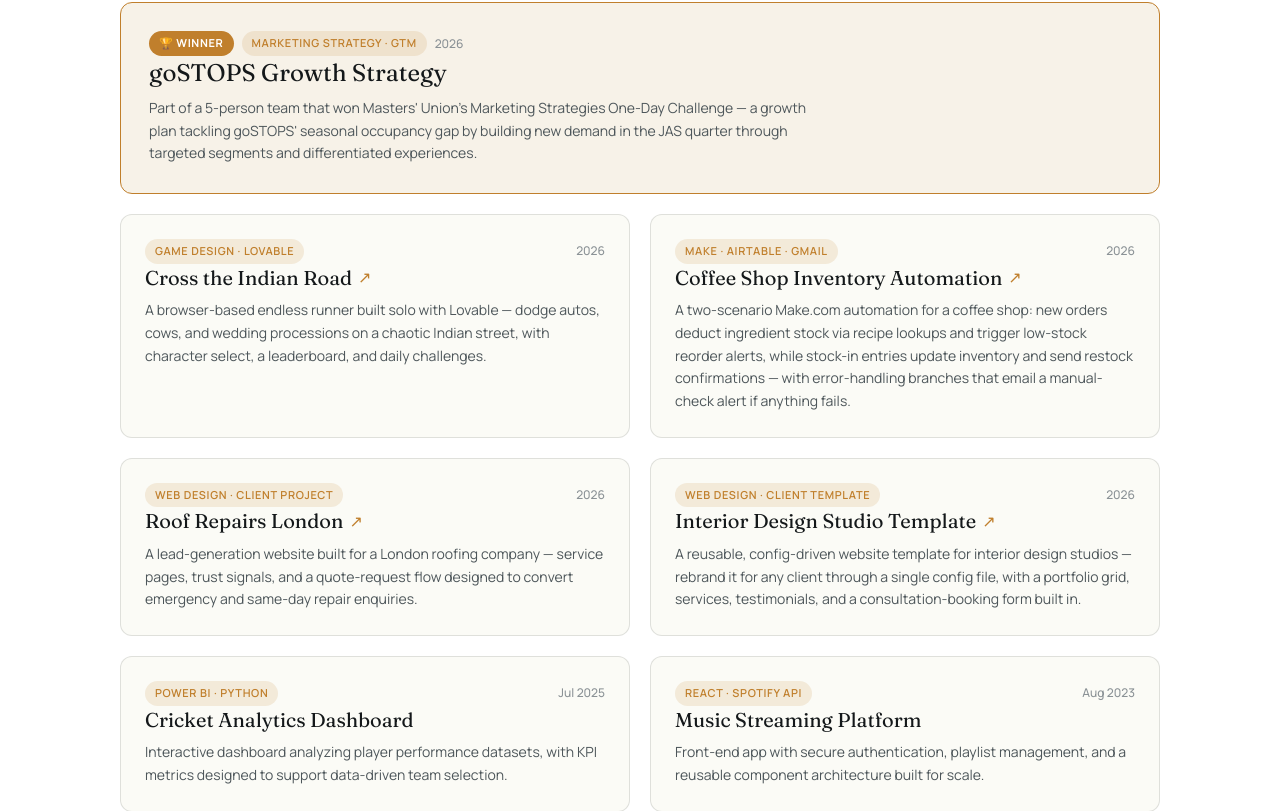
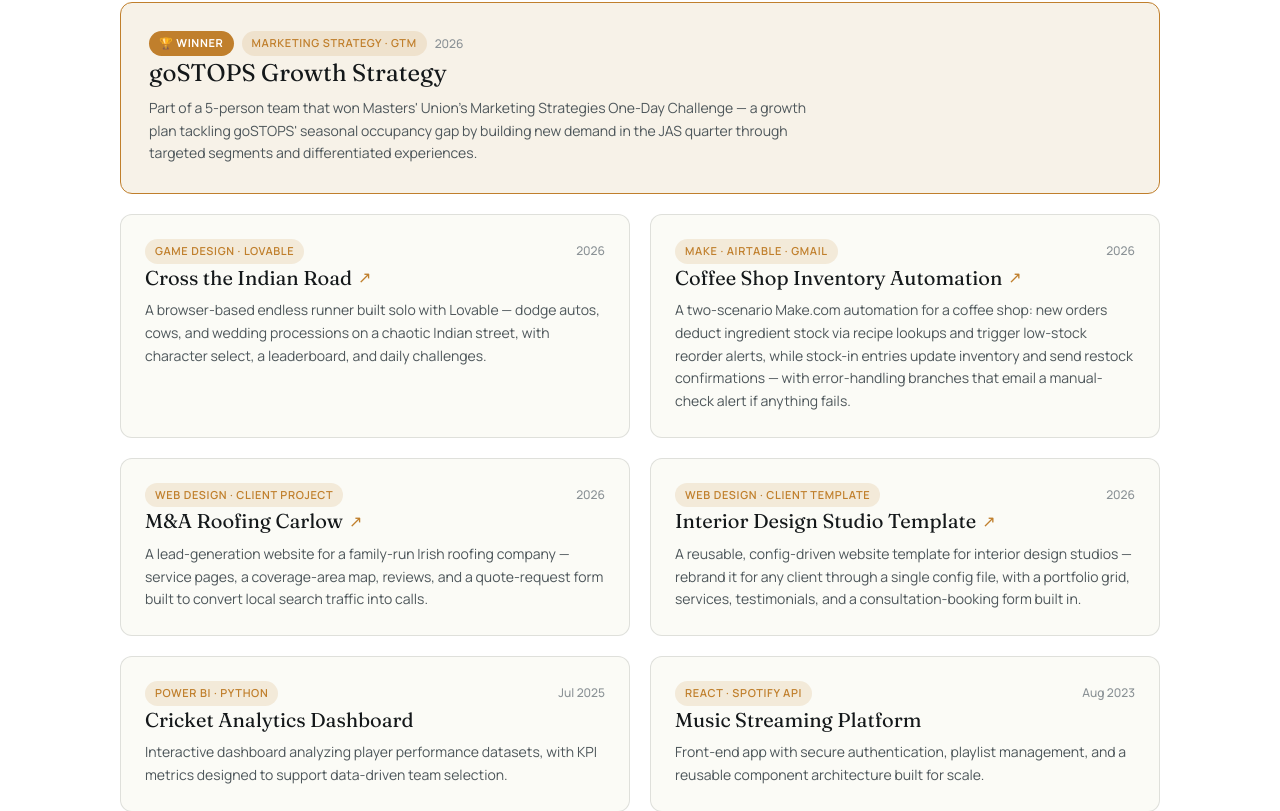
Before and after one commit to ayush-0309/ayush-garg-portfolio, a Next.js app: page / in a window 1280 px wide. Shown: the part 3339-4150 px from the top of the page. Built offline with nearby package versions, Linux system fonts and the light colour scheme.

Commit message:
Swap Roof Repairs London for M&A Roofing Carlow project

```diff
--- a/src/components/Projects.tsx
+++ b/src/components/Projects.tsx
@@ -31,13 +31,13 @@
     href: "https://www.youtube.com/watch?v=sN6DwEsyUS4",
   },
   {
-    title: "Roof Repairs London",
+    title: "M&A Roofing Carlow",
     stack: "Web Design · Client Project",
     time: "2026",
     detail:
-      "A lead-generation website built for a London roofing company — service pages, trust signals, and a quote-request flow designed to convert emergency and same-day repair enquiries.",
+      "A lead-generation website for a family-run Irish roofing company — service pages, a coverage-area map, reviews, and a quote-request form built to convert local search traffic into calls.",
     featured: false,
-    href: "https://ayush-0309.github.io/roof-repairs-london/",
+    href: "https://ayush-0309.github.io/ma-roofing/",
   },
   {
     title: "Interior Design Studio Template",
```
